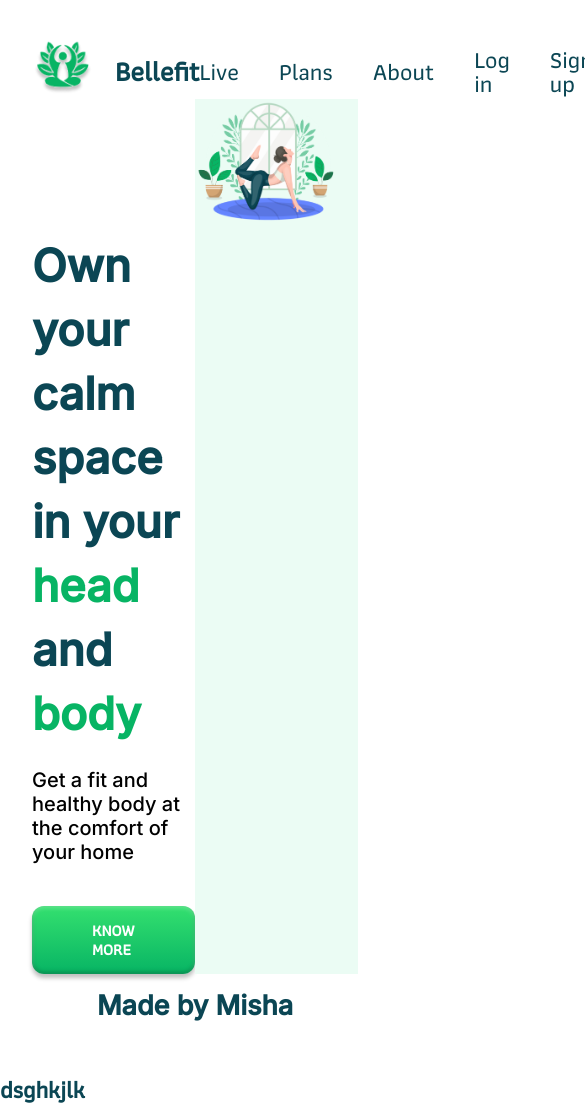
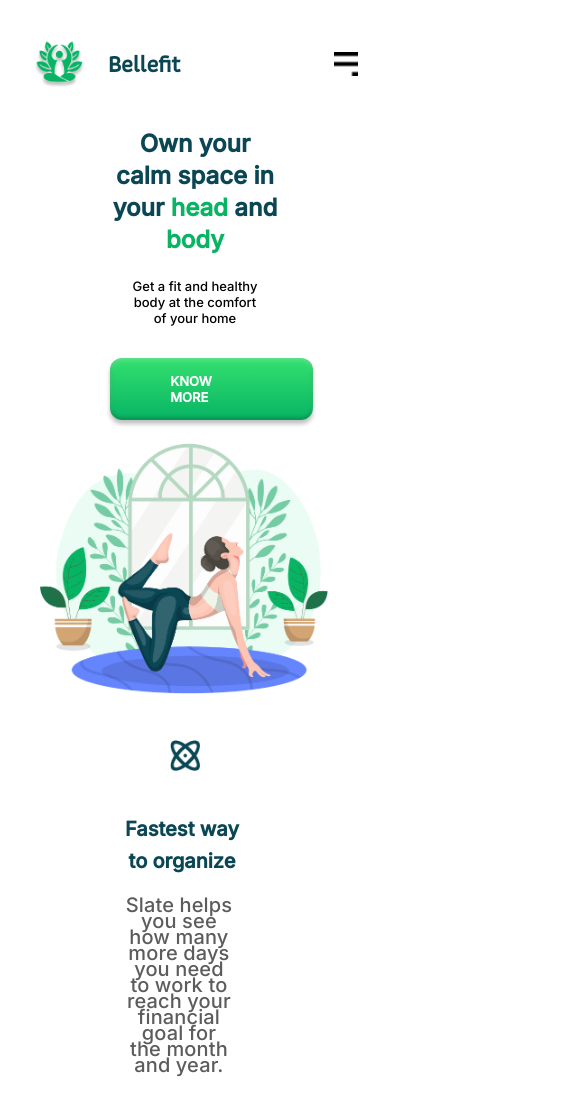
Before and after one commit to Zaremba1992/frontEndc, a plain HTML site: page index.html in a window 390 px wide. Shown: the whole page, 585 px wide, since content can reach past the window. After the commit the page ends 1077 px from the top, so only its background shows below. Drawn offline with Linux system fonts and the light colour scheme.

Commit message:
add media

```diff
--- a/css/index.css
+++ b/css/index.css
@@ -19,6 +19,7 @@ header {
   justify-content: space-between;
   align-items: center;
   padding: 40px 32px;
+  align-items: center;
 }
 
 .logo-header {
@@ -42,10 +43,18 @@ img {
   width: 100%;
 }
 
-ul {
+.menu-list {
   display: flex;
   gap: 40px;
   align-items: center;
+}
+
+.burger {
+  width:24px;
+  height:24px;
+  background:url(../img/burger.png);
+  background-size: cover;
+  display: none;
 }
 
 li {
@@ -81,15 +90,17 @@ font-weight: 700;
 font-size: 45px;
 line-height: 64px;
 margin-bottom: 22px;
+width: 86%;
 }
 
-p {
+.main-paragraf {
   font-family: 'Inter', sans-serif;
   font-weight: 400;
   font-size: 20px;
   line-height: 24px;
   color: #000000;
   margin-bottom: 32px;
+  width: 72%;
 }
 
 .know-button {
@@ -110,18 +121,148 @@ p {
   width: 667px;
   margin-top: -135px;
   padding-right: 20px;
-  background-color: #EBFCF4;
+  /* background-color: #EBFCF4; */
 }
 
 .main-img-yoga {
 width: 100%;
 }
 
-.footer-text {
-  text-align: center;
+.small-img {
+  margin-top: 20px;
+  margin: 0 auto;
+  width: 120px;
+  margin-right: 500px;
+}
+
+.small-img-img {
+width: 100%;
+
+}
+
+.sub-text {
   font-family: 'Inter', sans-serif;
   font-weight: 700;
-  font-size: 27px;
-  line-height: 64px;
-  color: #0b4654;
+  font-size: 20px;
+  line-height: 30px;
+  margin-left: -10%;
+  margin-top: 35px;
+}
+
+.text-small-small {
+  margin-top: 20px;
+  font-family: 'Inter';
+font-weight: 400;
+font-size: 20px;
+line-height: 16px;
+letter-spacing: 0.132615px;
+color: #5C5C5C;
+width: 50%;
+}
+
+
+
+
+
+@media screen and (max-width: 1024px) {
+  .menu-list {
+    display: none;
   }
+
+  .burger {
+    display: block;
+  }
+  main {
+    flex-direction: column;
+    padding-top: 0;
+  }
+
+  .logo {
+    width: 56px;
+    height: 48px;
+  }
+
+  .brand-name {
+    font-family: 'Athiti';
+    font-weight: 600;
+    font-size: 24px;
+    line-height: 38px;
+  }
+
+  .main-text {
+    width: 100%;
+    padding-inline: 24%;
+  }
+
+  h1 {
+    font-family: 'Inter';
+    font-style: normal;
+    font-weight: 700;
+    font-size: 24px;
+    line-height: 32px;
+    width: auto;
+    text-align: center;
+  }
+
+  .main-paragraf {
+    font-family: 'Inter';
+    font-style: normal;
+    font-weight: 400;
+    font-size: 13px;
+    line-height: 16px;
+    text-align: center;
+    padding-inline: 11%;
+    width: 100%;
+  }
+
+  .know-button {
+    display: block;
+    margin: 0 auto;
+    width: 203px;
+    font-family: 'Inter';
+    font-weight: 600;
+    font-size: 13px;
+    line-height: 16px;
+  }
+
+  .main-img {
+    width: 100%;
+    margin: 0;
+    margin-top: 15px;
+    margin-inline: auto;
+  }
+
+  .small-img {
+    width: 10%;
+    margin: 0 auto;
+    padding-top: 20px;
+
+  }
+
+  .sub-text {
+    width: 100%;
+    padding-inline: 40%;
+  }
+
+  .text-small {
+    font-family: 'Inter';
+    font-weight: 700;
+    font-size: 20px;
+    line-height: 32px;
+    width: 190%;
+    text-align: center;
+  }
+
+  .text-small-small {
+    margin-top: 20px;
+  font-family: 'Inter';
+  font-weight: 400;
+  font-size: 20px;
+  line-height: 16px;
+  letter-spacing: 0.132615px;
+  color: #5C5C5C;
+  width: 50%;
+  text-align: center;
+  width: 180%;
+  }
+}
--- a/index.html
+++ b/index.html
@@ -24,30 +24,39 @@
           <a class="logo" href="#"> <img src="./img/logo.png" alt="Logo" /></a>
           <a class="brand-name" href="#">Bellefit</a>
         </div>
-        <ul>
+        <ul class="menu-list">
             <li><a href="#">Live</a></li>
             <li><a href="#">Plans</a></li>
             <li><a href="#">About</a></li>
             <li><a href="#">Log in</a></li>
             <li><a href="#">Sign up</a></li>
         </ul>
+        <div class="burger">
+
+        </div>
       </header>
       <main>
         <div class="main-text">
-          <h1>Own your calm space <br> in your <span>head</span> and <span>body</span></h1>
-          <p>Get a fit and healthy body at the comfort of <br> your home</p>
+          <h1>Own your calm space in your <span>head</span> and <span>body</span></h1>
+          <p class="main-paragraf">Get a fit and healthy body at the comfort of your home</p>
           <a class="know-button" href="#">KNOW MORE</a>
         </div>
         <div class="main-img">
           <img class="main-img-yoga" src="./img/yoga-img.png" alt="Logo-image">
+          <div class="small-img">
+            <img src="./img/small.png" alt="Small image" class="small-img-img">
+          </div>
+          <div class="sub-text">
+            <h3 class="text-small">Fastest way
+              to organize</h3>
+              <p class="text-small-small">Slate helps you see how many
+                more days you need to work
+                to reach your financial goal
+                for the month and year.</p>
+          </div>
         </div>
       </main>
+
     </div>
-    <footer>
-      <p class="footer-text">Made by Misha</p>
-     <h2>
-      dsghkjlk
-     </h2>
-    </footer>
   </body>
 </html>
```
Also changed, not shown: img/burger.png (added), img/small.png (added).
